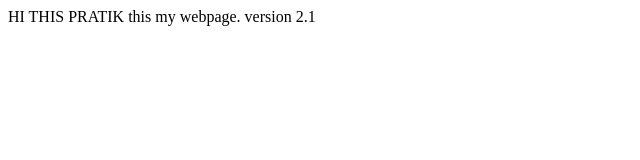
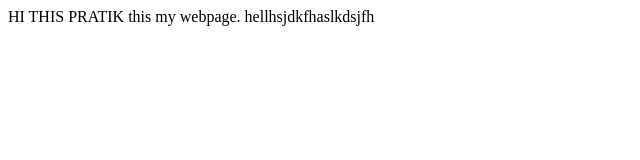
Before and after one commit to Pratik2696/hello-world1, a plain HTML site: page index.html in a window 1280 px wide. Shown: the whole page, without its empty margins (0-640 px from the left). Drawn offline with Linux system fonts and the light colour scheme.

Commit message:
Update index.html

```diff
--- a/index.html
+++ b/index.html
@@ -7,6 +7,6 @@
     <title>Document</title>
 </head>
 <body>
-    HI THIS PRATIK this my webpage. version 2.1
+    HI THIS PRATIK this my webpage. hellhsjdkfhaslkdsjfh
 </body>
 </html>
```
